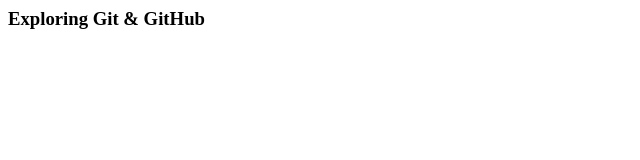
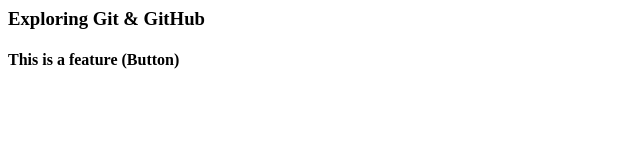
Before and after one commit to haadibey1453/ADO.NET, a plain HTML site: page index.html in a window 1280 px wide. Shown: the whole page, without its empty margins (0-640 px from the left). Drawn offline with Linux system fonts and the light colour scheme.

```diff
--- a/index.html
+++ b/index.html
@@ -1 +1,2 @@
 <h3>Exploring Git & GitHub</h3>
+<h4>This is a feature (Button)</h4>
```
